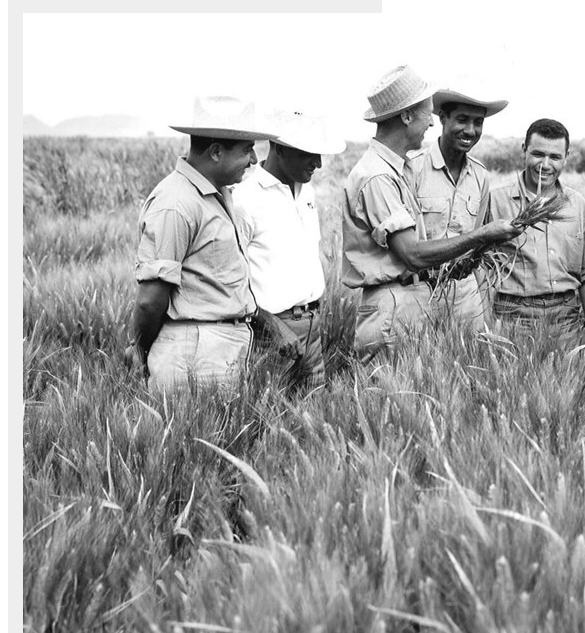
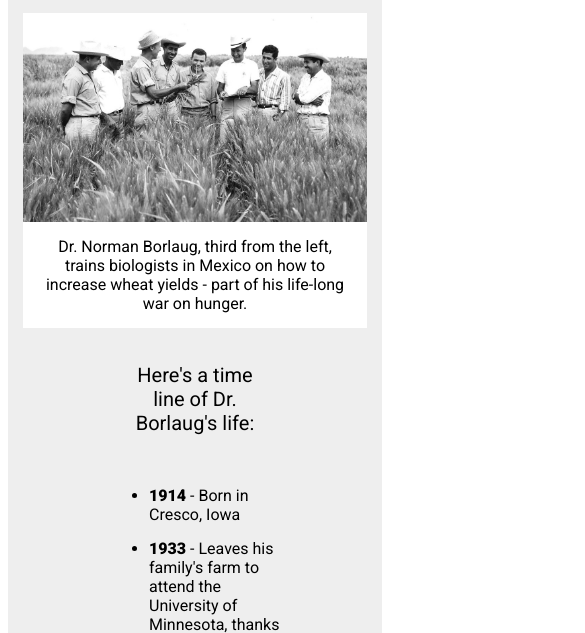
Before and after one commit to johnbdot/tribute-page, a plain HTML site: page index.html in a window 390 px wide. Shown: the part 193-826 px from the top of the page, 585 px wide, since content can reach past the window. Drawn offline with Linux system fonts and the light colour scheme.

Commit message:
added CDN link to HTML and made image responsive

```diff
--- a/css/style.css
+++ b/css/style.css
@@ -30,6 +30,8 @@ img {
     display: block;
     margin-left: auto;
     margin-right: auto;
+    max-width: 100%;
+    height: auto;
 }
 
 figcaption {
--- a/index.html
+++ b/index.html
@@ -14,7 +14,7 @@
             <h3>The man who saved a billion lives</h3>
         </div>
         <div id="img-div"">
-            <img src="images/photo.jpeg" alt="Dr. Norman Borlaug">
+            <img src="images/photo.jpeg" alt="Dr. Norman Borlaug" id="image">
             <figcaption id="img-caption">Dr. Norman Borlaug, third from the left, trains biologists in Mexico on how to increase wheat yields - part of his life-long war on hunger.</figcaption>
         </div>
         <div id="tribute-info">
@@ -48,5 +48,6 @@
             If you have time, you should read more about this incredible human being on his <a href="https://en.wikipedia.org/wiki/Norman_Borlaug" target="_blank" id="tribute-link">Wikipedia entry</a>.
         </footer>
     </div>
+    <script src="https://cdn.freecodecamp.org/testable-projects-fcc/v1/bundle.js"></script>
 </body>
 </html>
```
